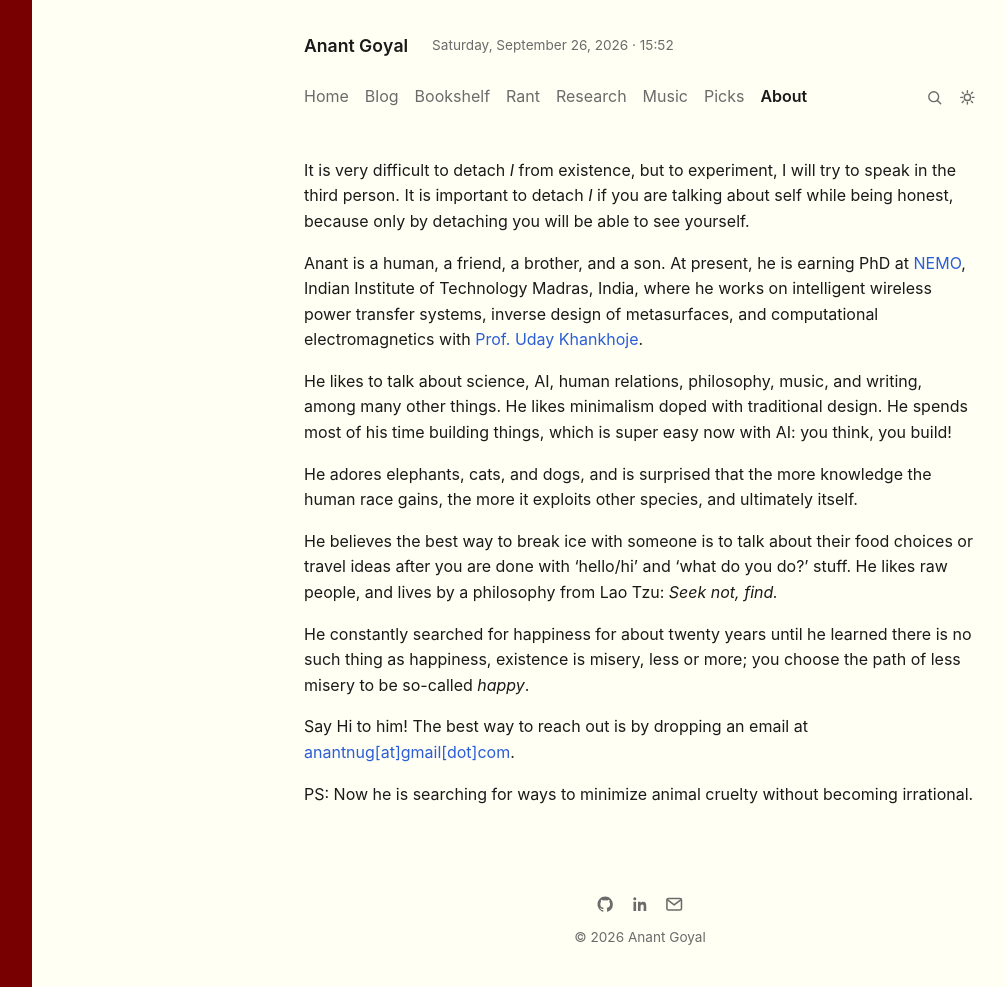
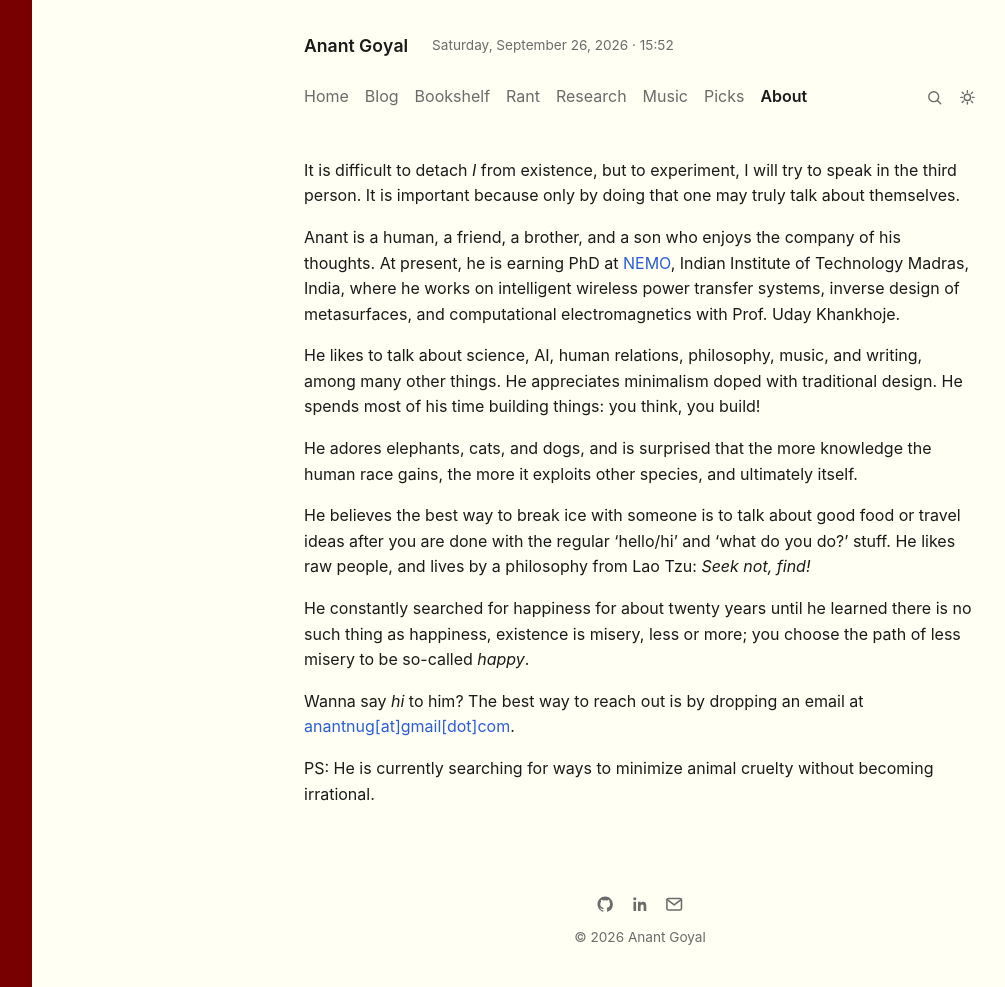
Before and after one commit to goyal-anant/goyal-anant.github.io, a Jekyll site: the page built from about.md, in a window 1280 px wide. Shown: the whole page, without its empty margins (32-1037 px from the left). Built offline with Jekyll 4.4.1, drawn with Linux system fonts in a browser that asks for light colours; comment, search, counter and statistics services are not loaded.

Commit message:
clean and polish

```diff
--- a/about.md
+++ b/about.md
@@ -3,18 +3,18 @@ layout: page
 title: About
 permalink: /about/
 ---
-It is very difficult to detach *I* from existence, but to experiment, I will try to speak in the third person. It is important to detach *I* if you are talking about self while being honest, because only by detaching you will be able to see yourself.
+It is difficult to detach *I* from existence, but to experiment, I will try to speak in the third person. It is important because only by doing that one may truly talk about themselves.
 
-Anant is a human, a friend, a brother, and a son. At present, he is earning PhD at [NEMO](https://www.ee.iitm.ac.in/uday/nemo.html), Indian Institute of Technology Madras, India, where he works on intelligent wireless power transfer systems, inverse design of metasurfaces, and computational electromagnetics with [Prof. Uday Khankhoje](https://www.ee.iitm.ac.in/uday/).
+Anant is a human, a friend, a brother, and a son who enjoys the company of his thoughts. At present, he is earning PhD at [NEMO](https://www.ee.iitm.ac.in/uday/nemo.html), Indian Institute of Technology Madras, India, where he works on intelligent wireless power transfer systems, inverse design of metasurfaces, and computational electromagnetics with Prof. Uday Khankhoje.
 
-He likes to talk about science, AI, human relations, philosophy, music, and writing, among many other things. He likes minimalism doped with traditional design. He spends most of his time building things, which is super easy now with AI: you think, you build!
+He likes to talk about science, AI, human relations, philosophy, music, and writing, among many other things. He appreciates minimalism doped with traditional design. He spends most of his time building things: you think, you build!
 
 He adores elephants, cats, and dogs, and is surprised that the more knowledge the human race gains, the more it exploits other species, and ultimately itself.
 
-He believes the best way to break ice with someone is to talk about their food choices or travel ideas after you are done with 'hello/hi' and 'what do you do?' stuff. He likes raw people, and lives by a philosophy from Lao Tzu: *Seek not, find.*
+He believes the best way to break ice with someone is to talk about good food or travel ideas after you are done with the regular 'hello/hi' and 'what do you do?' stuff. He likes raw people, and lives by a philosophy from Lao Tzu: *Seek not, find!*
 
 He constantly searched for happiness for about twenty years until he learned there is no such thing as happiness, existence is misery, less or more; you choose the path of less misery to be so-called *happy*.
 
-Say Hi to him! The best way to reach out is by dropping an email at [anantnug[at]gmail[dot]com](mailto:anantnug@gmail.com).
+Wanna say *hi* to him? The best way to reach out is by dropping an email at [anantnug[at]gmail[dot]com](mailto:anantnug@gmail.com).
 
-PS: Now he is searching for ways to minimize animal cruelty without becoming irrational.
+PS: He is currently searching for ways to minimize animal cruelty without becoming irrational.
```
